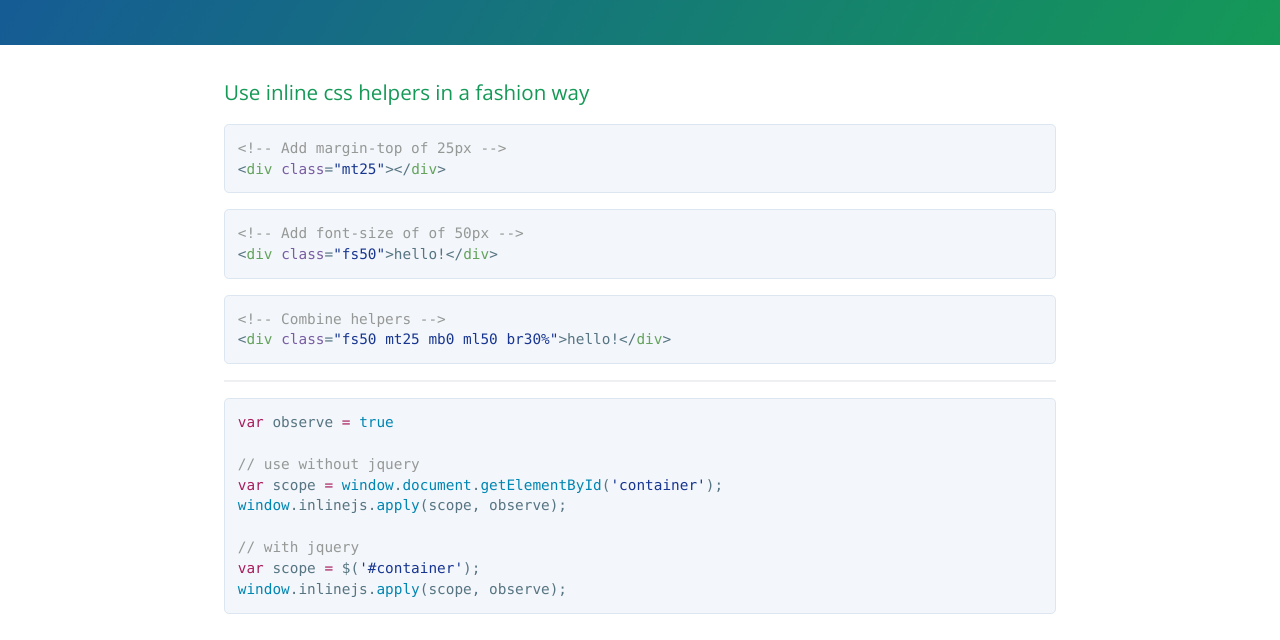
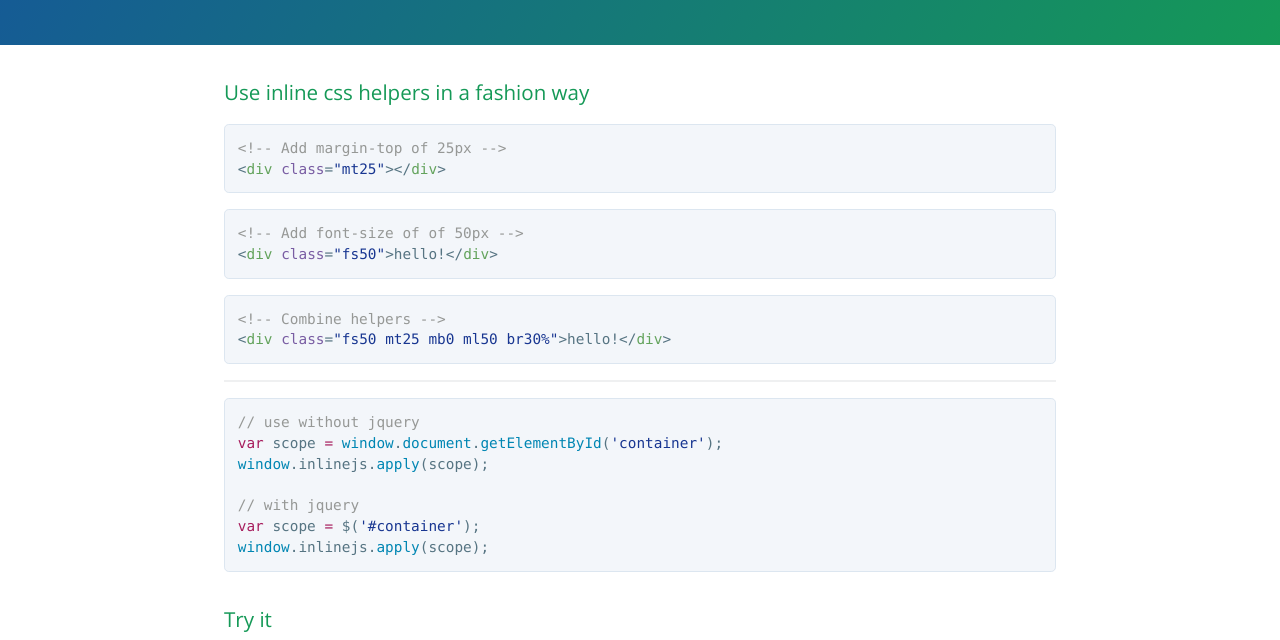
Before and after one commit to joni2back/inline.js, a plain HTML site: page index.html in a window 1280 px wide. Shown: the part 160-800 px from the top of the page. Drawn offline with nearby package versions, Linux system fonts and the light colour scheme.

Commit message:
update page

```diff
--- a/index.html
+++ b/index.html
@@ -10,7 +10,7 @@
     <link rel="stylesheet" type="text/css" href="stylesheets/github-light.css" media="screen">
     <script type="text/javascript" src="https://cdn.rawgit.com/joni2back/inline.js/master/inline.js"></script>
   </head>
-  <body>
+  <body id="container">
     <section class="page-header">
       <h1 class="project-name">inline.js</h1>
       <h2 class="project-tagline">CSS Helpers with Javascript</h2>
@@ -31,15 +31,13 @@
 
 <hr>
 
-<div class="highlight highlight-js"><pre><span class="pl-k">var</span> observe <span class="pl-k">=</span> <span class="pl-c1">true</span>
-
-<span class="pl-c">// use without jquery</span>
+<div class="highlight highlight-js"><pre><span class="pl-c">// use without jquery</span>
 <span class="pl-k">var</span> scope <span class="pl-k">=</span> <span class="pl-c1">window</span>.<span class="pl-c1">document</span>.<span class="pl-c1">getElementById</span>(<span class="pl-s"><span class="pl-pds">'</span>container<span class="pl-pds">'</span></span>);
-<span class="pl-c1">window</span>.inlinejs.<span class="pl-c1">apply</span>(scope, observe);
+<span class="pl-c1">window</span>.inlinejs.<span class="pl-c1">apply</span>(scope);
 
 <span class="pl-c">// with jquery</span>
 <span class="pl-k">var</span> scope <span class="pl-k">=</span> $(<span class="pl-s"><span class="pl-pds">'</span>#container<span class="pl-pds">'</span></span>);
-<span class="pl-c1">window</span>.inlinejs.<span class="pl-c1">apply</span>(scope, observe);</pre></div>
+<span class="pl-c1">window</span>.inlinejs.<span class="pl-c1">apply</span>(scope);</pre></div>
 
       <h3><a id="use-inline-css-helpers-in-a-fashion-way" class="anchor" href="#use-inline-css-helpers-in-a-fashion-way" aria-hidden="true"><span class="octicon octicon-link"></span></a>Try it</h3>
 
```
